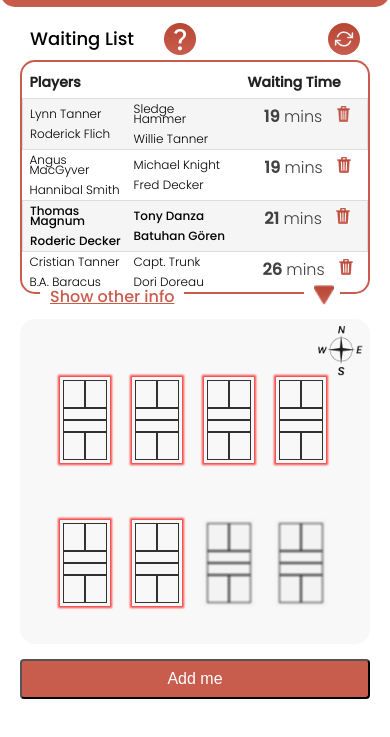
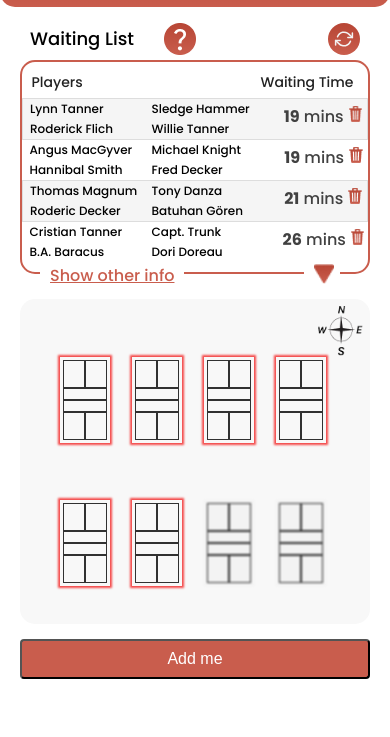
Before and after one commit to Batuhan-G/Turquoise-Voice-Hiring-Page, a plain HTML site: page index.html in a window 390 px wide. Shown: the part 55-792 px from the top of the page. Drawn offline with nearby package versions, Linux system fonts and the light colour scheme.

Commit message:
Wating List on the web and mobile are redesigned

```diff
--- a/app.js
+++ b/app.js
@@ -169,7 +169,7 @@ function buildTable(data) {
                 <td class="web"><img src="${data[i].rating}"/></td>
                 <td >${data[i].player1.join('<br/><br/>')}</td>
                 <td >${data[i].player2.join('<br/><br/>')}</td>
-                <td> <span class="bolder">${data[i].time}<span/><span class="soft"> mins<span/> <img class="trash" src="./icons/Trash.png"/></td>
+                <td> <span class="bolder">${data[i].time}<span/><span class="soft"> mins<span/><img class="trash" src="./icons/Trash.png"/></td>
             </tr>
             `
         }
@@ -180,7 +180,7 @@ function buildTable(data) {
                 <td class="web"><span class="bolder">${data[i].rating}<span/></td>
                 <td >${data[i].player1.join('<br/><br/>')}</td>
                 <td >${data[i].player2.join('<br/><br/>')}</td>
-                <td><span class="bolder">${data[i].time}<span/><span class="soft"> mins<span/> <img class="trash" src="./icons/Trash.png"/></td>
+                <td><span class="bolder">${data[i].time}<span/><span class="soft"> mins<span/><img class="trash" src="./icons/Trash.png"/></td>
             </tr>
             `
         }
--- a/index.html
+++ b/index.html
@@ -6,7 +6,7 @@
     <meta name="viewport" content="width=device-width, initial-scale=1.0">
     <link rel="preconnect" href="https://fonts.googleapis.com">
     <link rel="preconnect" href="https://fonts.gstatic.com" crossorigin>
-    <link href="https://fonts.googleapis.com/css2?family=Poppins:wght@100;300;500&display=swap" rel="stylesheet">
+    <link href="https://fonts.googleapis.com/css2?family=Poppins:wght@100;300;500;700&display=swap" rel="stylesheet">
     <!--  <link rel="stylesheet" href="https://cdn.jsdelivr.net/npm/bootstrap@4.1.3/dist/css/bootstrap.min.css"
         integrity="sha384-MCw98/SFnGE8fJT3GXwEOngsV7Zt27NXFoaoApmYm81iuXoPkFOJwJ8ERdknLPMO" crossorigin="anonymous"> -->
     <link rel="stylesheet" href="style.css">
@@ -35,7 +35,9 @@
         <div class="left">
             <div class="tableTop">
                 <div class="tableTitle">
-                    <div><p>Waiting List</p></div>
+                    <div>
+                        <p>Waiting List</p>
+                    </div>
                     <div class="questionButton">
                         <img class="mobile" src="./icons/Questionmark.png" alt="">
                     </div>
@@ -48,8 +50,14 @@
                 <div class="playersTable">
                     <table class="waitingListTable">
                         <tr>
-                            <th class="web">Game Type</th>
-                            <th class="web">Game Rating</th>
+                            <th class="web">
+                                <pre>Game
+Type</pre>
+                            </th>
+                            <th class="web">
+                                <pre>Game
+Rating</pre>
+                            </th>
                             <th>Players</th>
                             <th></th>
                             <th>Waiting Time</th>
--- a/style.css
+++ b/style.css
@@ -36,7 +36,9 @@ section {
 
 .tableTitle p {
     font-size: 24px;
+    font-weight: 500;
 }
+
 
 .playersTable,
 .card {
@@ -50,23 +52,20 @@ table {
 }
 
 th {
-    padding: 8px;
+    font-size: 20px;
+    padding: 20px 0 23px 20px;
+    align-self: end;
+    color: #222222;
+    font-weight: 500;
 }
 
-th {
-    font-size: 20px;
-    padding: 20px 1px 0 20px;
-    align-self: end;
-    color: #222222;
-}
-
-th:nth-child(-n+2),
-th:nth-child(-n+2) {
-    padding-left: 20px;
-    max-width: 70px;
+th pre{
+    font-family: 'Poppins', sans-serif;
+    font-weight: 500;
     align-items: center;
     text-align: center;
 }
+
 
 
 #waitingList tr:nth-child(odd) {
@@ -82,7 +81,18 @@ tr,
 .soft {
     text-align: center;
     font-size: 18px;
-    font-weight: 300;
+    font-weight: 400;
+}
+
+td:nth-child(2) {
+    font-weight: 700;
+}
+
+th:nth-child(2),
+td:nth-child(2)
+ {
+    width: 130px !important;
+    padding-right: 10px !important;
 }
 
 td:nth-child(3),
@@ -108,8 +118,16 @@ th {
     text-align: left;
 }
 
+th:nth-child(3) {
+    padding:30px 0 0 30px;
+}
+
+
 th:nth-child(5) {
     font-size: 24px;
+    min-width: 100px;
+    text-align: end;
+    padding:30px 20px 0 0;
 }
 
 .bolder {
@@ -239,7 +257,8 @@ button {
     font-size: 24px;
     color: white;
     cursor: pointer;
-margin-bottom: 90px;        /*ToDo*/
+    margin-bottom: 90px;
+    /*ToDo*/
     border-radius: 4px;
     background-color: #C95D4D;
 }
@@ -273,7 +292,7 @@ margin-bottom: 90px;        /*ToDo*/
 @media screen and (max-width: 1100px) {
 
     .cardsGroup {
-        grid-template-columns: repeat(2,0.4fr);
+        grid-template-columns: repeat(2, 0.4fr);
         margin: 0 30px 0 30px;
         column-gap: 10px;
     }
@@ -383,7 +402,17 @@ margin-bottom: 90px;        /*ToDo*/
 
     /*----------------LEFT SIDE----------------*/
     .left {
-        margin: 0;
+        margin: auto;
+    }
+
+    .playersTable {
+        border: 2px solid #C95D4D;
+        max-width: 365px;
+        min-height: 210px;
+    }
+
+    table {
+        table-layout: fixed;
     }
 
     .tableTop {
@@ -410,29 +439,40 @@ margin-bottom: 90px;        /*ToDo*/
     }
 
     th {
-        padding: 10px 0px 5px;
+        padding: 10px 0 5px 9px !important;
         font-size: 14px;
+        width: 80px;
     }
 
     th:nth-child(5) {
-        padding-left: 20px;
         font-size: 14px;
+        margin-right: 14px;
+        font-weight: 500
     }
 
 
     td:nth-child(5),
     th:nth-child(5) {
         float: right;
-        width: 120px;
+        max-width: 100px;
     }
 
     tr:nth-child(3) {
         font-weight: 500;
     }
 
+    th:nth-child(3){
+        padding-left: 13px;
+        width: 120px;
+        font-weight: 500;
+    }
+
+    td:nth-child(4){
+        width: 120px;
+        padding-left: 0px;
+    }
+
     td:nth-child(3),
-    th:nth-child(3),
-    td:nth-child(4),
     th:nth-child(4) {
         padding-left: 7px;
         width: 120px;
@@ -446,6 +486,11 @@ margin-bottom: 90px;        /*ToDo*/
     td {
         padding: 5px 0;
         font-size: 12px;
+        width: 80px;
+    }
+
+    td .bolder{
+        margin-left: 12px;
     }
 
     .bolder,
@@ -454,7 +499,7 @@ margin-bottom: 90px;        /*ToDo*/
     }
 
     .trash {
-        padding-left: 10px;
+        padding-left: 5px;
         display: inline;
         width: 13.5px;
         height: 15.7px;
@@ -512,7 +557,7 @@ margin-bottom: 90px;        /*ToDo*/
         margin-top: 5px;
         display: grid;
         height: 285px;
-        grid-template-columns: repeat(4,0.24fr);
+        grid-template-columns: repeat(4, 0.24fr);
         border-radius: 15px;
         background-color: #F8F8F8;
         align-items: center;
```
